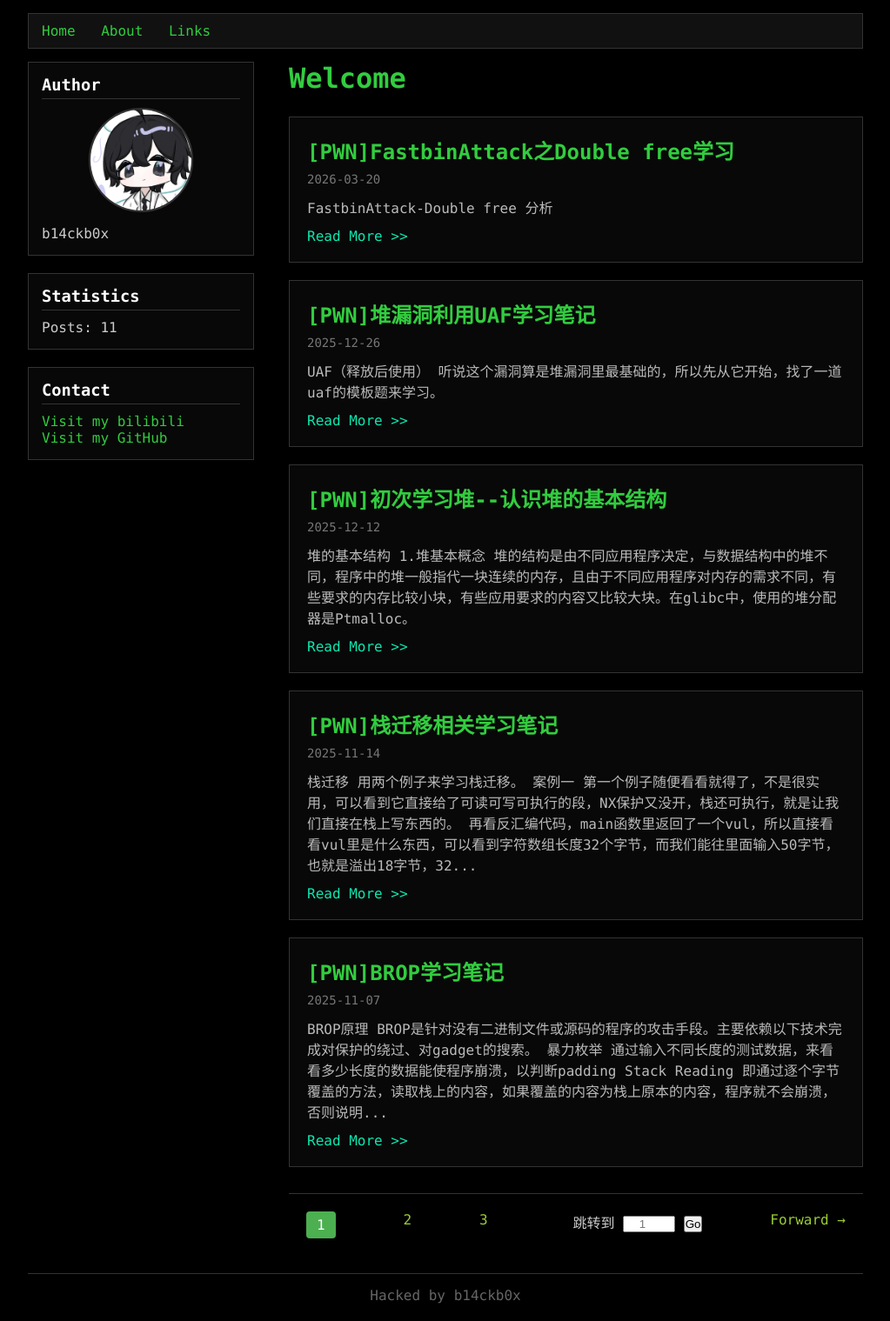
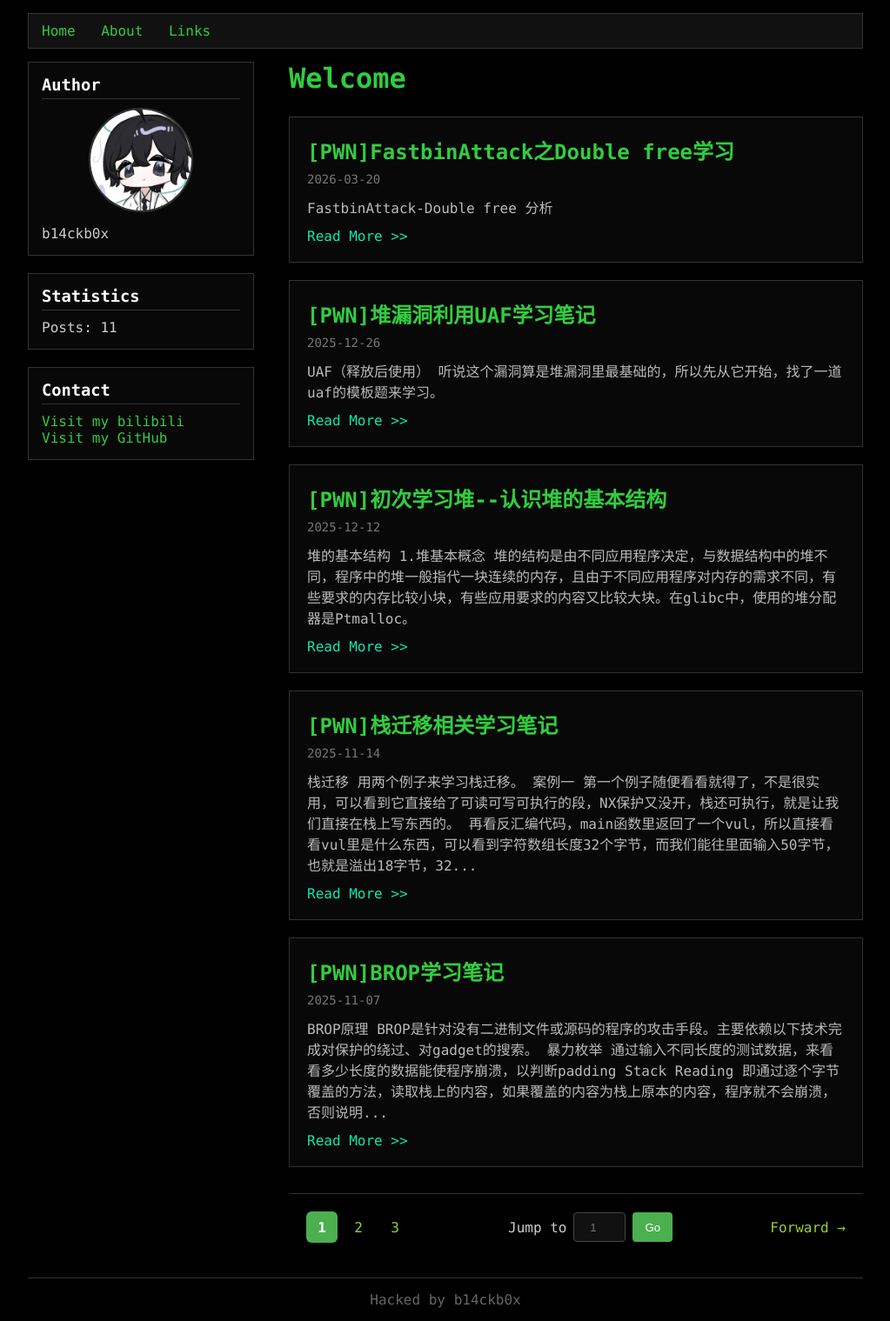
Before and after one commit to NTC627/ntc627.github.io, a Jekyll site: the page built from index.html, in a window 1280 px wide. Shown: the whole page at 87% size, without its empty margins (128-1151 px from the left). Built offline with Jekyll 4.4.1, drawn with Linux system fonts in a browser that asks for light colours; the list of posts is cut into pages by our own code.

Commit message:
modify index and so on

```diff
--- a/assets/css/style.css
+++ b/assets/css/style.css
@@ -57,6 +57,107 @@
   #pageJump{
     width:60px;
     text-align:center;
+  }
+
+  .pagination {
+    display: flex;
+    align-items: center;
+    justify-content: center;
+    gap: 24px;
+    margin-top: 40px;
+    flex-wrap: wrap;
+  }
+
+  .page-numbers {
+    display: flex;
+    align-items: center;
+    gap: 6px;
+  }
+
+  .page-number,
+  .page-current {
+    min-width: 36px;
+    height: 36px;
+
+    display: flex;
+    align-items: center;
+    justify-content: center;
+
+    padding: 0 10px;
+
+    border-radius: 6px;
+
+    text-decoration: none;
+
+    box-sizing: border-box;
+  }
+
+  .page-number {
+    color: #9acd32;
+    transition: all 0.2s;
+  }
+
+  .page-number:hover {
+    background: rgba(255,255,255,0.08);
+  }
+
+  .page-current {
+    background: #4caf50;
+    color: white;
+    font-weight: 600;
+  }
+
+  .page-nav {
+    color: #9acd32;
+    text-decoration: none;
+    white-space: nowrap;
+  }
+
+  .page-nav:hover {
+    opacity: 0.8;
+  }
+
+  .page-jump {
+    display: flex;
+    align-items: center;
+    gap: 8px;
+
+    color: #ccc;
+  }
+
+  .page-jump input {
+    width: 70px;
+    height: 34px;
+
+    background: #111;
+    color: #fff;
+
+    border: 1px solid #444;
+    border-radius: 4px;
+
+    text-align: center;
+    outline: none;
+  }
+
+  .page-jump input:focus {
+    border-color: #4caf50;
+  }
+
+  .page-jump button {
+    height: 34px;
+    padding: 0 14px;
+
+    border: none;
+    border-radius: 4px;
+
+    background: #4caf50;
+    color: white;
+
+    cursor: pointer;
+}
+
+  .page-jump button:hover {
+    opacity: 0.9;
   }
 
   .main-layout {
--- a/index.html
+++ b/index.html
@@ -39,48 +39,102 @@ title: index
     <div class="pagination">
 
         {% if paginator.previous_page %}
-            <a href="{{ paginator.previous_page_path }}">← Back</a>
+            <a class="page-nav" href="{{ paginator.previous_page_path }}">
+                ← Back
+            </a>
         {% endif %}
 
-        {% for i in (1..paginator.total_pages) %}
+        <div class="page-numbers">
 
-            {% if i == paginator.page %}
+            {% assign current = paginator.page %}
+            {% assign total = paginator.total_pages %}
 
-                <span class="current-page">
+            {% assign start = current | minus: 2 %}
+            {% assign end = current | plus: 2 %}
+
+            {% if start < 1 %}
+                {% assign start = 1 %}
+            {% endif %}
+
+            {% if end > total %}
+                {% assign end = total %}
+            {% endif %}
+
+            {% for i in (start..end) %}
+
+                {% if i == current %}
+
+                    <span class="page-current">
                         {{ i }}
                     </span>
 
                 {% else %}
 
                     {% if i == 1 %}
-                    <a href="/">{{ i }}</a>
+                        <a class="page-number" href="/">
+                            {{ i }}
+                        </a>
                     {% else %}
-                    <a href="/page{{ i }}/">{{ i }}</a>
+                        <a class="page-number" href="/page{{ i }}/">
+                            {{ i }}
+                        </a>
                     {% endif %}
 
                 {% endif %}
 
             {% endfor %}
 
-        <span class="jump-box">
-            跳转到
+        </div>
+
+        <div class="page-jump">
+
+            <span>Jump to</span>
+
             <input
                 id="pageJump"
                 type="number"
+                data-max-page="{{ paginator.total_pages }}"
                 min="1"
-                max="{{ paginator.total_pages }}"
-                placeholder="{{ paginator.page }}"
+                max="{{ total }}"
+                placeholder="{{ current }}"
+                onkeydown="if(event.key==='Enter'){goToPage(this.value)}"
             >
+
             <button onclick="goToPage(document.getElementById('pageJump').value)">
                 Go
             </button>
-        </span>
+
+        </div>
 
         {% if paginator.next_page %}
-            <a href="{{ paginator.next_page_path }}">Forward →</a>
+            <a class="page-nav" href="{{ paginator.next_page_path }}">
+                Forward →
+            </a>
         {% endif %}
 
     </div>
+    <script>
+        function goToPage(page) {
+
+            page = parseInt(page);
+
+            if (isNaN(page)) return;
+
+            const maxPage = parseInt(
+                document.getElementById("pageJump")
+                    .dataset.maxPage
+            );
+
+            if (page < 1) page = 1;
+            if (page > maxPage) page = maxPage;
+
+            if (page === 1) {
+                window.location.href = "/";
+            } else {
+                window.location.href = "/page" + page + "/";
+            }
+        }
+    </script>
     </main>
 </div>
 </html>
```
Also changed, not shown: about.md (+18 -11 lines), links.md (+18 -5 lines). Lines whose indentation alone changed are shown as unchanged.
